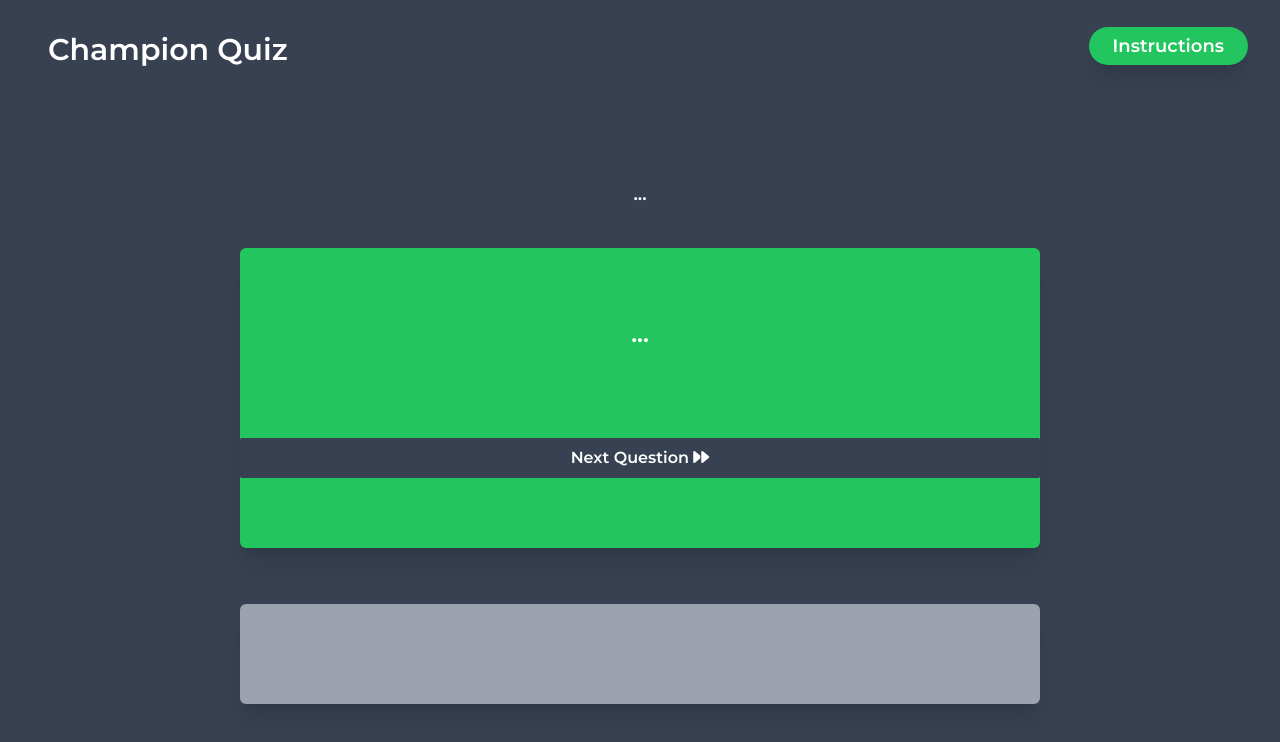
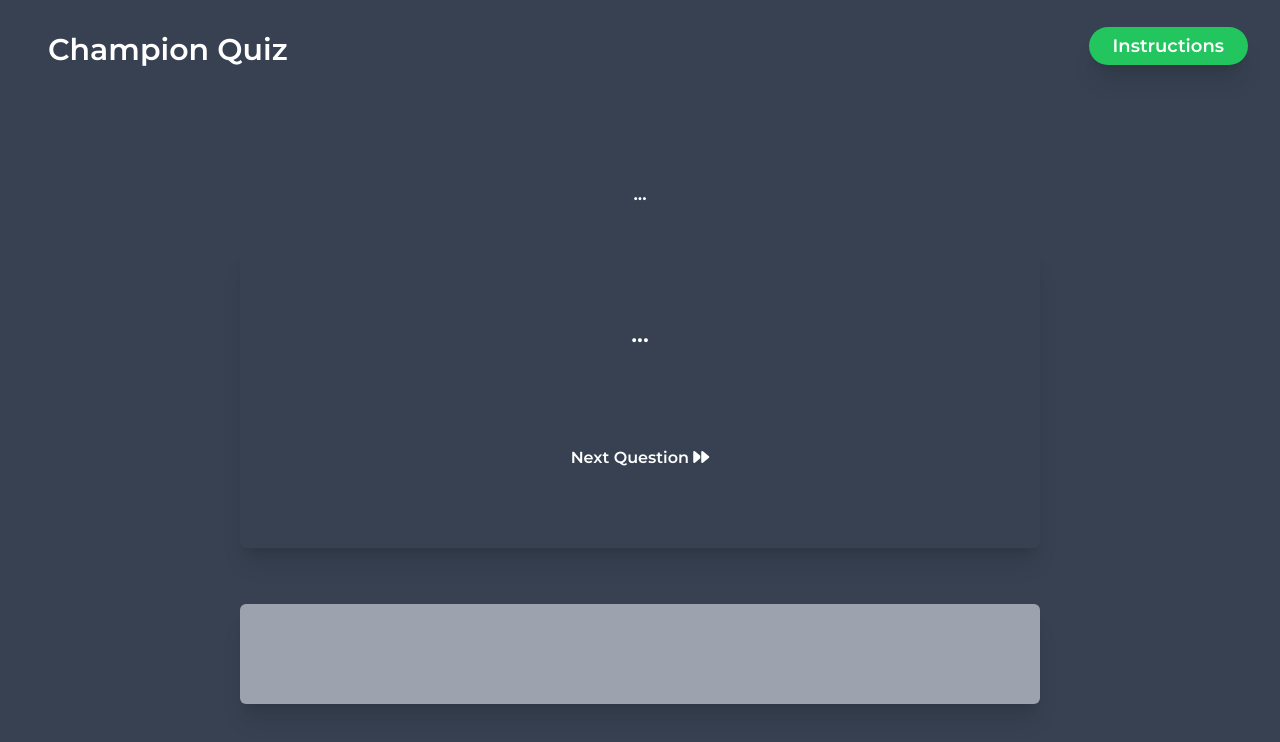
Before and after one commit to kafadotnet/champion-quiz, a React (Vite) app: page /home-page in a window 1280 px wide. Shown: the top 742 px of the page. Built offline with nearby package versions, Linux system fonts and the light colour scheme.

Commit message:
Deleted both unused answere-correct and incorrect css classes

```diff
--- a/src/index.css
+++ b/src/index.css
@@ -24,11 +24,3 @@
 .btn-start-font {
   @apply text-lg font-semibold uppercase text-white;
 }
-
-.answer-correct {
-  @apply bg-green-500;
-}
-
-.answer-incorrect {
-  @apply bg-red-500;
-}
```
